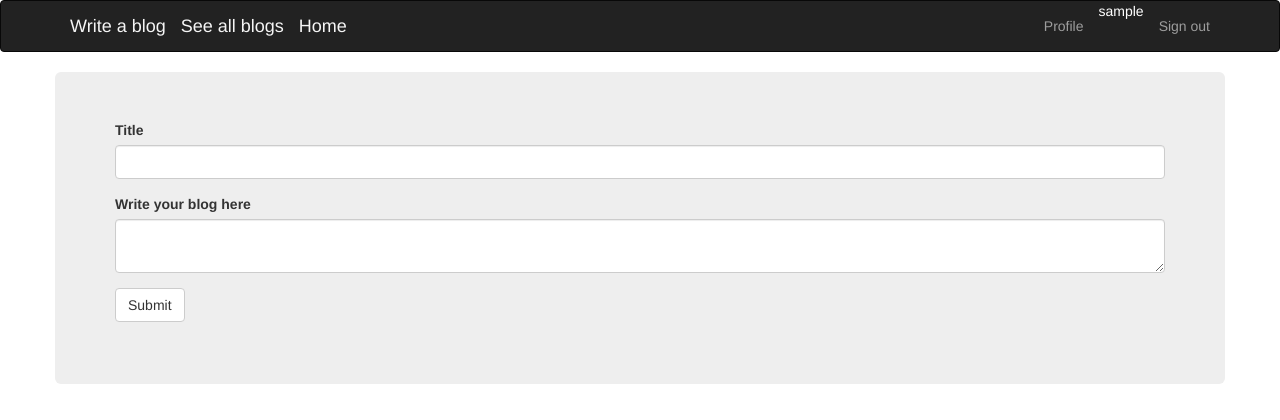
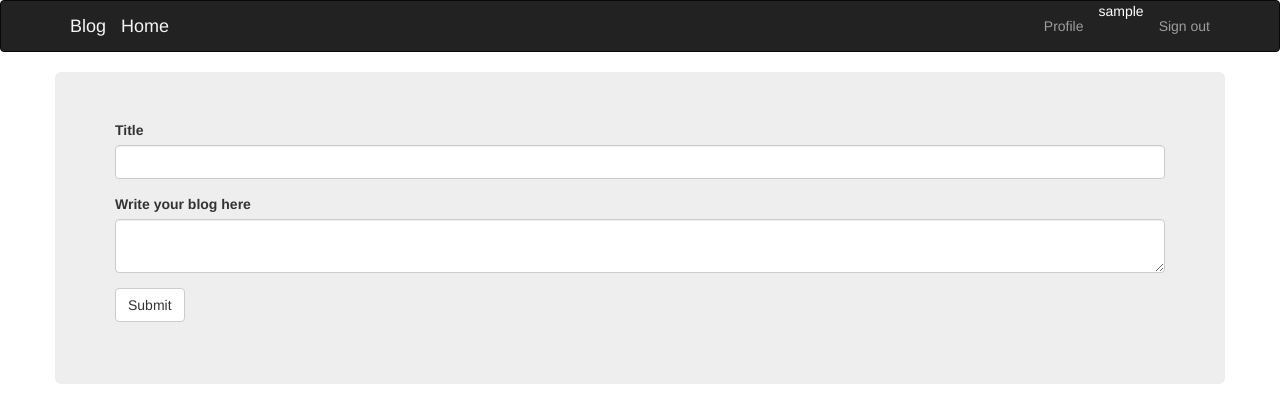
Before and after one commit to honorine1/blog, a Flask app: page /blogs/new/ in a window 1280 px wide. Shown: the top 420 px of the page. Run offline with Flask 2, Linux system fonts and the light colour scheme; the visitor is signed in with stand-in values (Sample User, id 1); data comes from the database, SQL or seed files in the repository; some libraries are stand-ins or nearby versions.

Commit message:
navbar.html is added

```diff
--- a/app/templates/navbar.html
+++ b/app/templates/navbar.html
@@ -3,20 +3,20 @@
         <div class="container">
             <div class="navbar-header">
 
-                <a style="text-align: center; color: whitesmoke;" class="navbar-brand" href="/blogs/new/"> Write a blog </a>
+                <a style="text-align: center; color: whitesmoke;" class="navbar-brand" href="/blogs/new/"> Blog </a>
 
 
 
             </div>
             <div class="navbar-nav">
                 {% if current_user.is_authenticated%}
-                    <a id="start" style="text-align: center; color: whitesmoke;" class="navbar-brand"href="{{url_for('main.index')}}">See all blogs</a>
+                    <a id="start" style="text-align: center; color: whitesmoke;" class="navbar-brand"href="{{url_for('main.index')}}">Home</a>
                     {% else %}
                     <a id="start" style="text-align: center; color: whitesmoke;" class="navbar-brand" href="{{url_for('auth.login')}}">Sign In</a>
                     {% endif %}
             </div>
             <div class="navbar-nav">
-                <a style="text-align: center; color: whitesmoke;" class="navbar-brand" href="/"> Home </a>
+                <!-- <a style="text-align: center; color: whitesmoke;" class="navbar-brand" href="/"> Home </a> -->
 
             </div>
 
```
